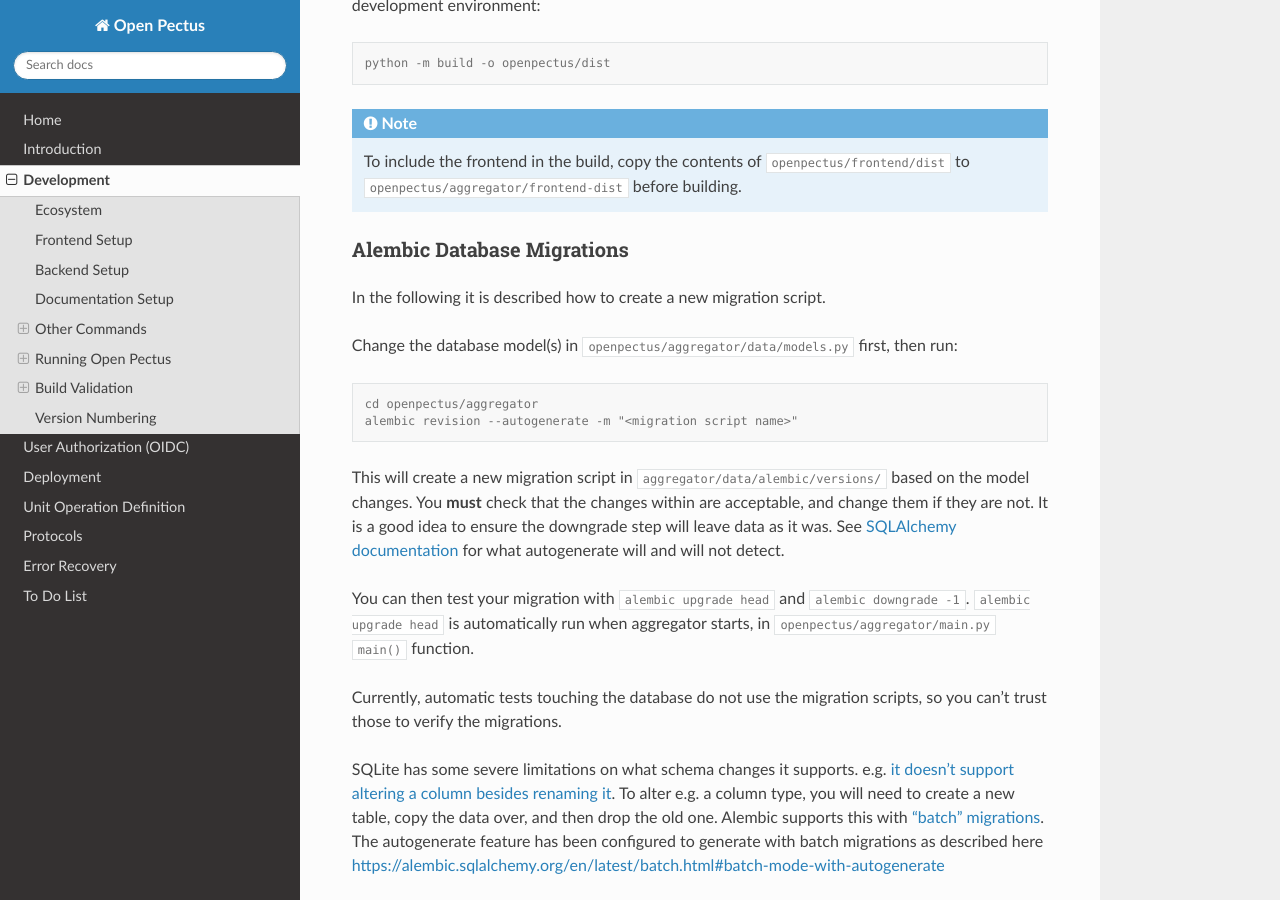
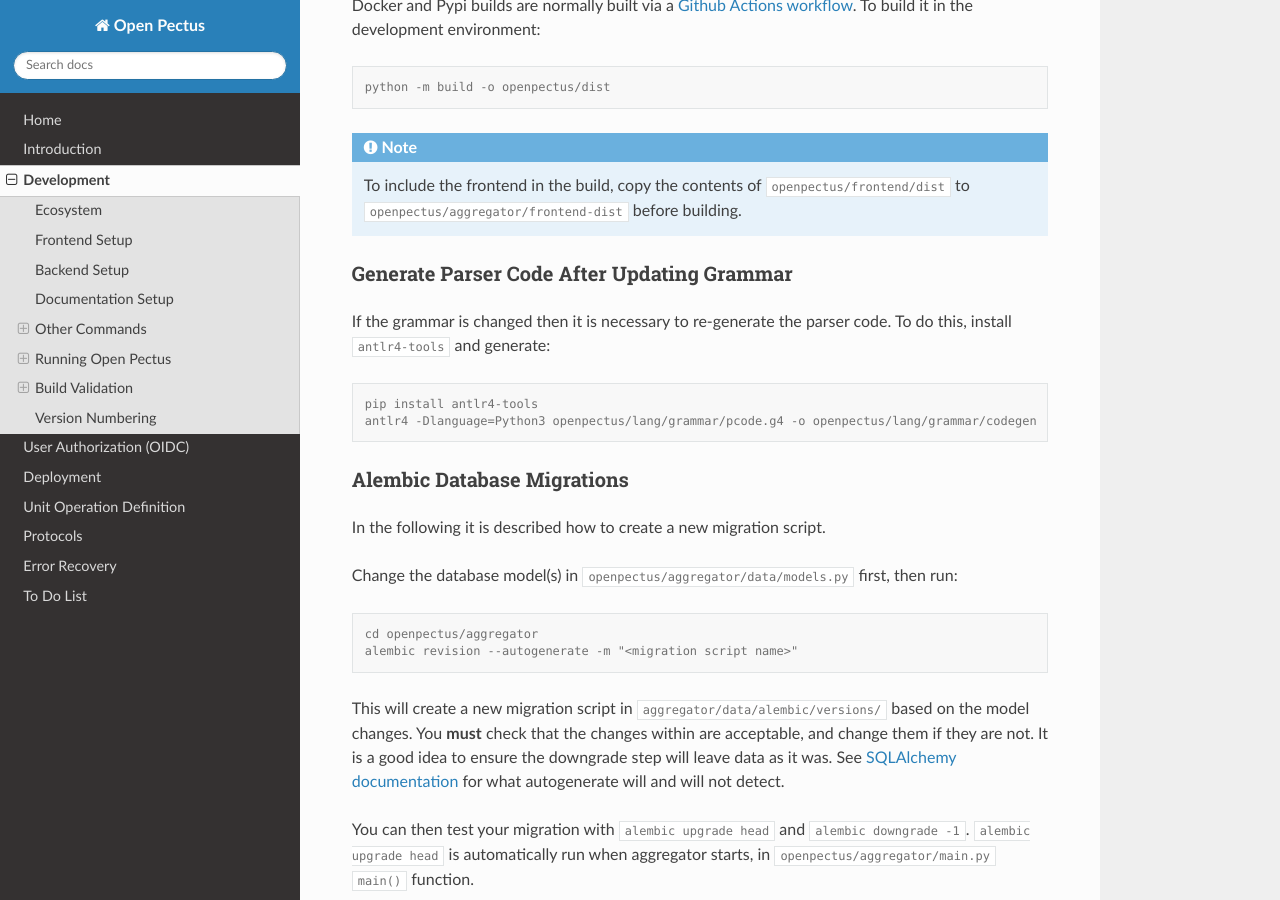
Before and after one commit to Open-Pectus/Open-Pectus, a Sphinx documentation site: the page built from docs/src/Development.rst, in a window 1280 px wide and 900 px high, scrolled down 3389 px. Built offline with Sphinx 7.4.7 and the Read the Docs theme 3.1.0, drawn with Linux system fonts in a browser that asks for light colours; some of the changed text lies outside the part shown.

Commit message:
Add documentation

```diff
--- a/docs/src/Development.rst
+++ b/docs/src/Development.rst
@@ -158,6 +158,17 @@
 .. note::
    To include the frontend in the build, copy the contents of :console:`openpectus/frontend/dist` to :console:`openpectus/aggregator/frontend-dist` before building.
 
+Generate Parser Code After Updating Grammar
+^^^^^^^^^^^^^^^^^^^^^^^^^^^^^^^^^^^^^^^^^^^
+If the grammar is changed then it is necessary to re-generate the parser code.
+To do this, install :console:`antlr4-tools` and generate:
+
+.. code-block:: console
+
+    pip install antlr4-tools
+    antlr4 -Dlanguage=Python3 openpectus/lang/grammar/pcode.g4 -o openpectus/lang/grammar/codegen
+
+
 Alembic Database Migrations
 ^^^^^^^^^^^^^^^^^^^^^^^^^^^
 .. _SQLAlchemy documentation: https://alembic.sqlalchemy.org/en/latest/autogenerate.html#what-does-autogenerate-detect-and-what-does-it-not-detect
```
